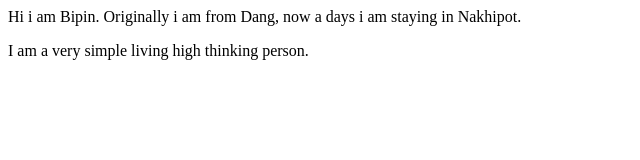
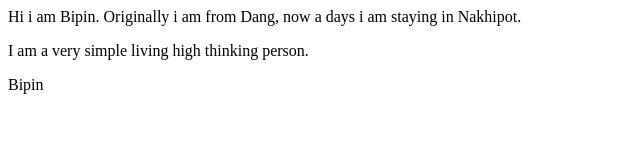
Before and after one commit to Bipinsnr/bipin, a plain HTML site: page index.html in a window 1280 px wide. Shown: the full height of the page, 0-640 px from the left. Drawn offline with Linux system fonts and the light colour scheme.

Commit message:
Update index.html

```diff
--- a/index.html
+++ b/index.html
@@ -5,5 +5,6 @@
 <body>
 <p> Hi i am Bipin. Originally i am from Dang, now a days i am staying in Nakhipot.</p>
   <p> I am a very simple living high thinking person.</p>
+  <p marquee> Bipin</p>
 </body>
 </html>
```
